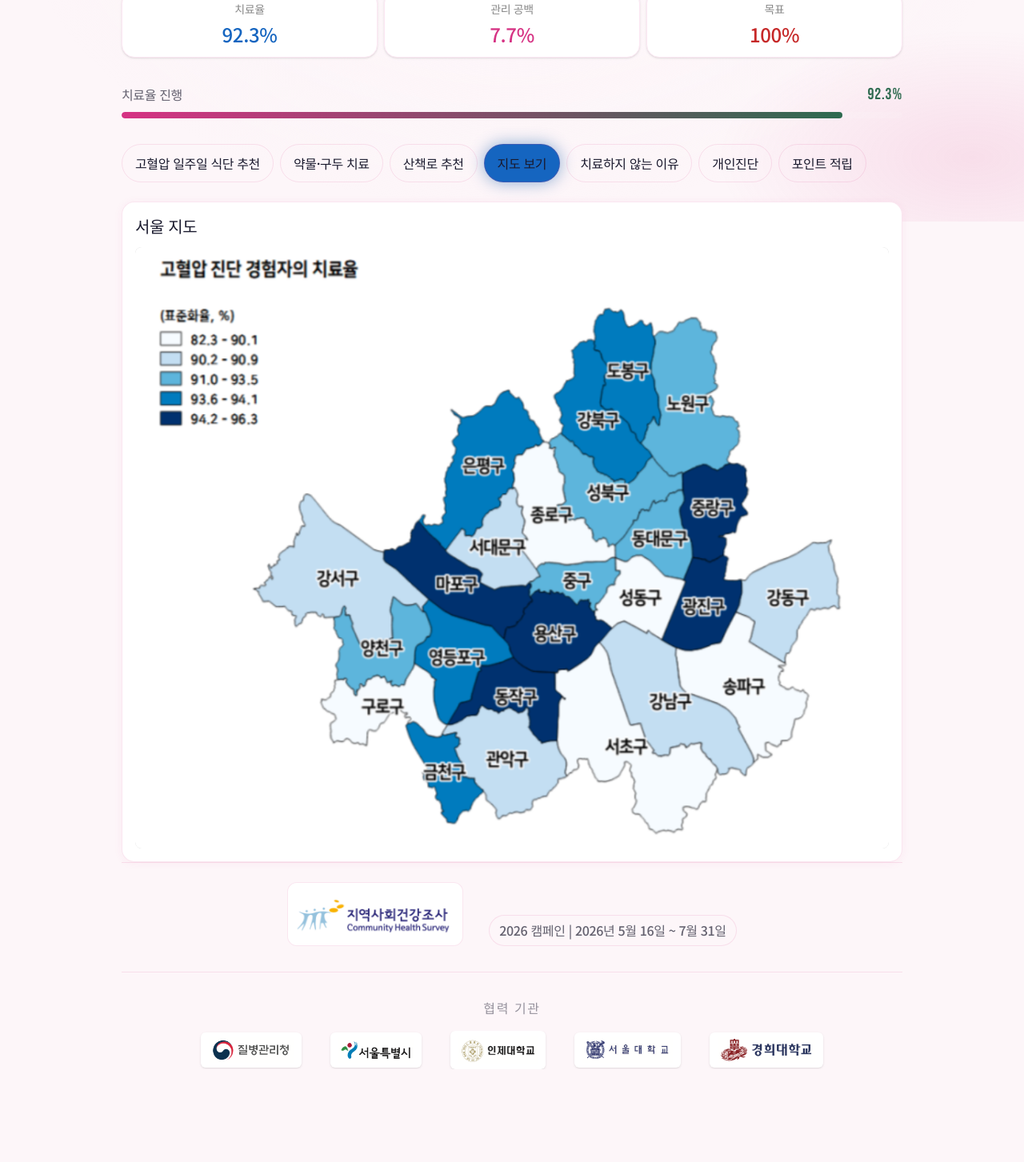
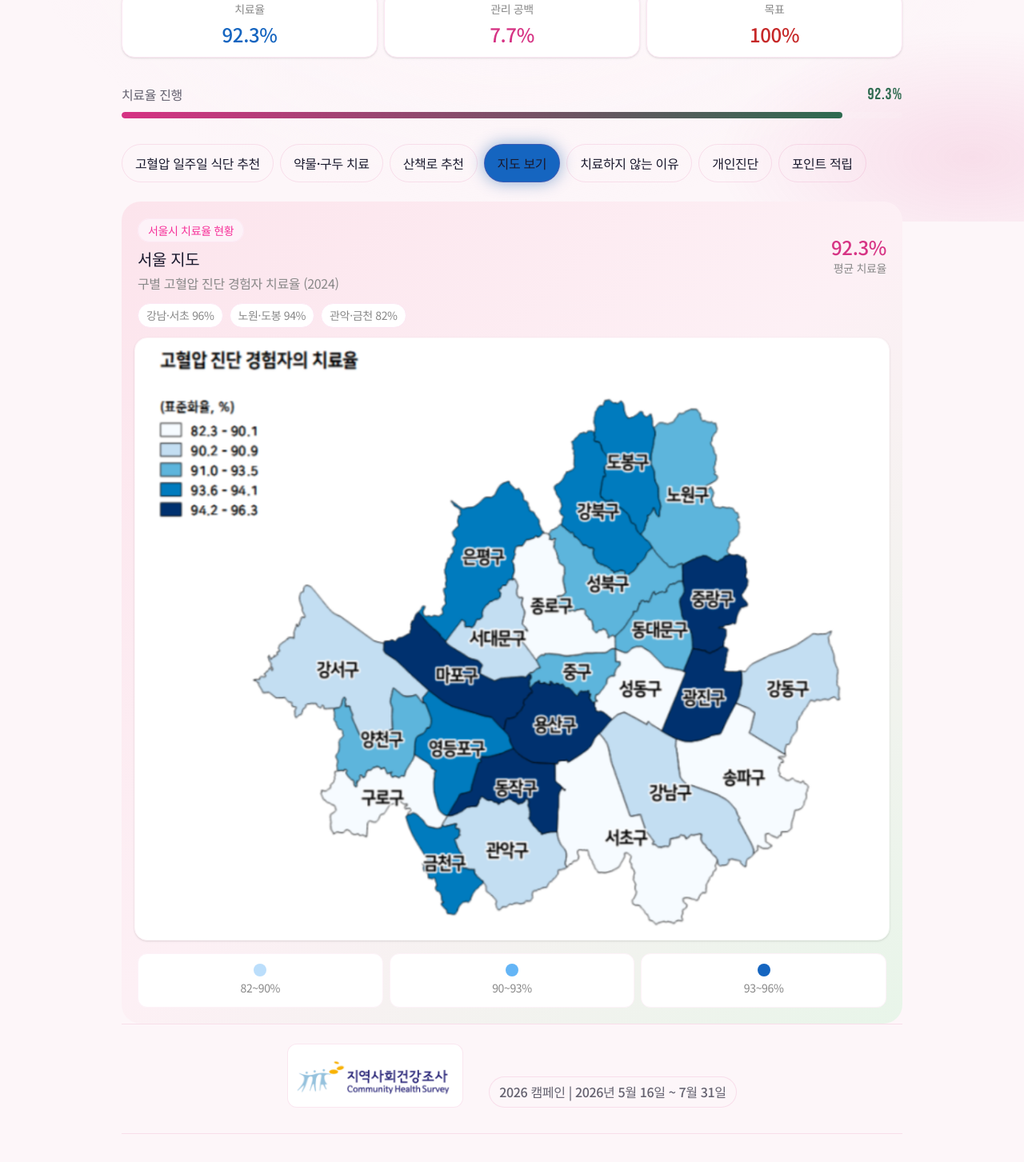
Before and after one commit to sieunhong013-png/public, a Next.js app: page / in a window 1280 px wide. Shown: the part 523-1976 px from the top of the page at 80% size. Before the commit the page ends 1924 px from the top, so only its background shows below. Built offline with nearby package versions, Linux system fonts and the light colour scheme.

Commit message:
서울 지도 디자인 개선

```diff
--- a/app/page.tsx
+++ b/app/page.tsx
@@ -1237,9 +1237,25 @@ export default function Home() {
         )}
 
         {showMap && (
-          <section className="card-surface animate-fade-up overflow-hidden p-4">
-            <h2 className="mb-3 text-lg font-medium">서울 지도</h2>
-            <div className="overflow-hidden rounded-[8px] bg-black/20">
+          <section className="animate-fade-up overflow-hidden">
+            <div className="rounded-3xl overflow-hidden" style={{background:"linear-gradient(135deg,#fce4ec 0%,#fdf0f5 50%,#e8f5e9 100%)"}}>
+              <div className="px-5 pt-5 pb-3 flex items-center justify-between">
+                <div>
+                  <span className="text-xs font-medium text-pink-500 bg-pink-50 border border-pink-100 rounded-full px-3 py-1">서울시 치료율 현황</span>
+                  <h2 className="mt-2 text-lg font-medium text-[#1a1a2e]">서울 지도</h2>
+                  <p className="text-sm text-[#888] mt-1">구별 고혈압 진단 경험자 치료율 (2024)</p>
+                </div>
+                <div className="text-right">
+                  <p className="text-2xl font-medium text-[#d63384]">92.3%</p>
+                  <p className="text-xs text-[#888]">평균 치료율</p>
+                </div>
+              </div>
+              <div className="flex gap-2 px-5 pb-3 flex-wrap">
+                <span className="text-xs px-2.5 py-1 rounded-full bg-white border border-pink-100 text-[#888]">강남·서초 96%</span>
+                <span className="text-xs px-2.5 py-1 rounded-full bg-white border border-pink-100 text-[#888]">노원·도봉 94%</span>
+                <span className="text-xs px-2.5 py-1 rounded-full bg-white border border-pink-100 text-[#888]">관악·금천 82%</span>
+              </div>
+              <div className="mx-4 mb-4 overflow-hidden rounded-2xl shadow-sm border border-white/60">
                 <Image
                   src="/seoul map.png"
                   alt="서울 지도"
@@ -1247,6 +1263,21 @@ export default function Home() {
                   height={800}
                   className="h-auto w-full object-contain"
                 />
+              </div>
+              <div className="px-5 pb-5 grid grid-cols-3 gap-2">
+                <div className="bg-white rounded-xl p-3 text-center border border-pink-50">
+                  <div className="w-4 h-4 rounded-full mx-auto mb-1" style={{background:"#bbdefb"}}></div>
+                  <p className="text-xs text-[#888]">82~90%</p>
+                </div>
+                <div className="bg-white rounded-xl p-3 text-center border border-pink-50">
+                  <div className="w-4 h-4 rounded-full mx-auto mb-1" style={{background:"#64b5f6"}}></div>
+                  <p className="text-xs text-[#888]">90~93%</p>
+                </div>
+                <div className="bg-white rounded-xl p-3 text-center border border-pink-50">
+                  <div className="w-4 h-4 rounded-full mx-auto mb-1" style={{background:"#1565c0"}}></div>
+                  <p className="text-xs text-[#888]">93~96%</p>
+                </div>
+              </div>
             </div>
           </section>
         )}
```
Lines whose indentation alone changed are shown as unchanged.
